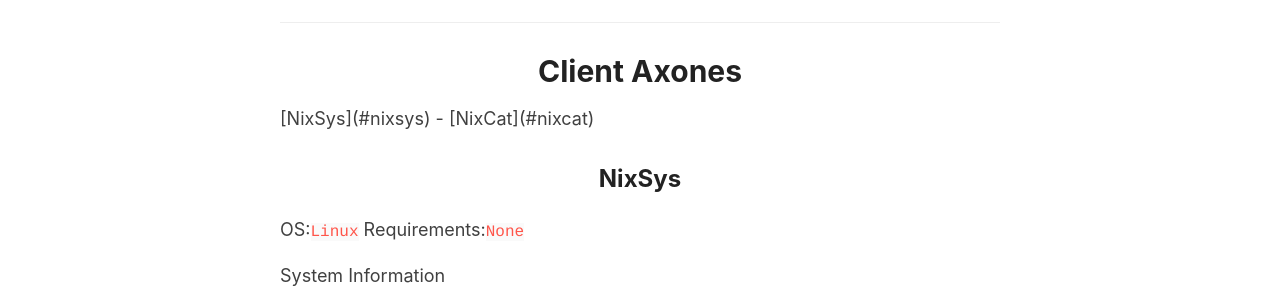
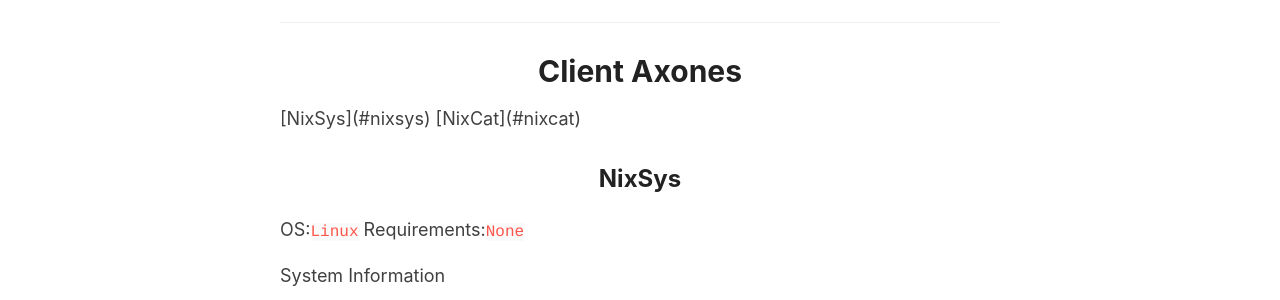
Before and after one commit to alierkanimrek/rplexusdocs, a Jekyll site: the page built from _pages/axones.md, in a window 1280 px wide. Shown: the part 141-441 px from the top of the page. Built offline with Jekyll 4.4.1, drawn with Linux system fonts in a browser that asks for light colours.

```diff
--- a/_pages/axones.md
+++ b/_pages/axones.md
@@ -7,7 +7,7 @@ permalink: /axones/
 <a name="menu"></a>
 <div style="height:100%;">
 
-[NixSys](#nixsys) - [NixCat](#nixcat)
+[NixSys](#nixsys) [NixCat](#nixcat)
 
 </div>
 
```
